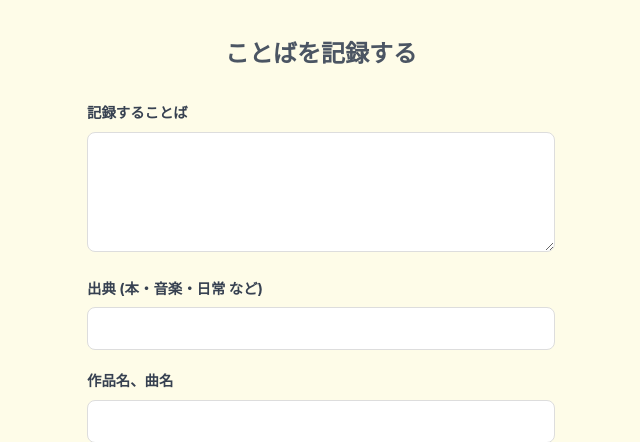
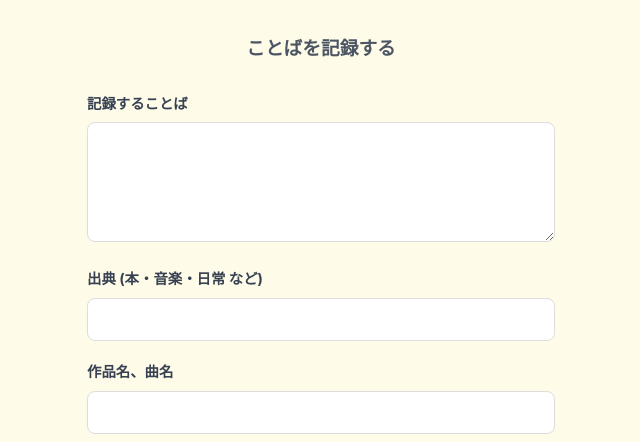
Before and after one commit to Sayaka-Higasa/Kotoba-Trace, a Django app: page /words/words/record in a window 1280 px wide. Shown: the part 86-528 px from the top of the page, without its empty margins (319-959 px from the left). Run offline with Django 5.2, Linux system fonts and the light colour scheme.

Commit message:
記録htmlの見出し文字サイズ修正

```diff
--- a/words/templates/words/record.html
+++ b/words/templates/words/record.html
@@ -1,6 +1,6 @@
 {% extends "base.html" %}
 
-{% block title %}ことばを記録する - Kotoba Trace{% endblock %}
+{% block title %}ことばを記録する{% endblock %}
 
 {% block extra_css %}
 <style>
@@ -41,7 +41,7 @@
 
 {% block content %}
 <div class="form-container">
-    <h2 style="text-align: center; color: #4b5563; margin-bottom: 30px;">ことばを記録する</h2>
+    <h3 style="text-align: center; color: #4b5563; margin-bottom: 30px;">ことばを記録する</h3>
 
     <form method="POST">
         {% csrf_token %}
```
